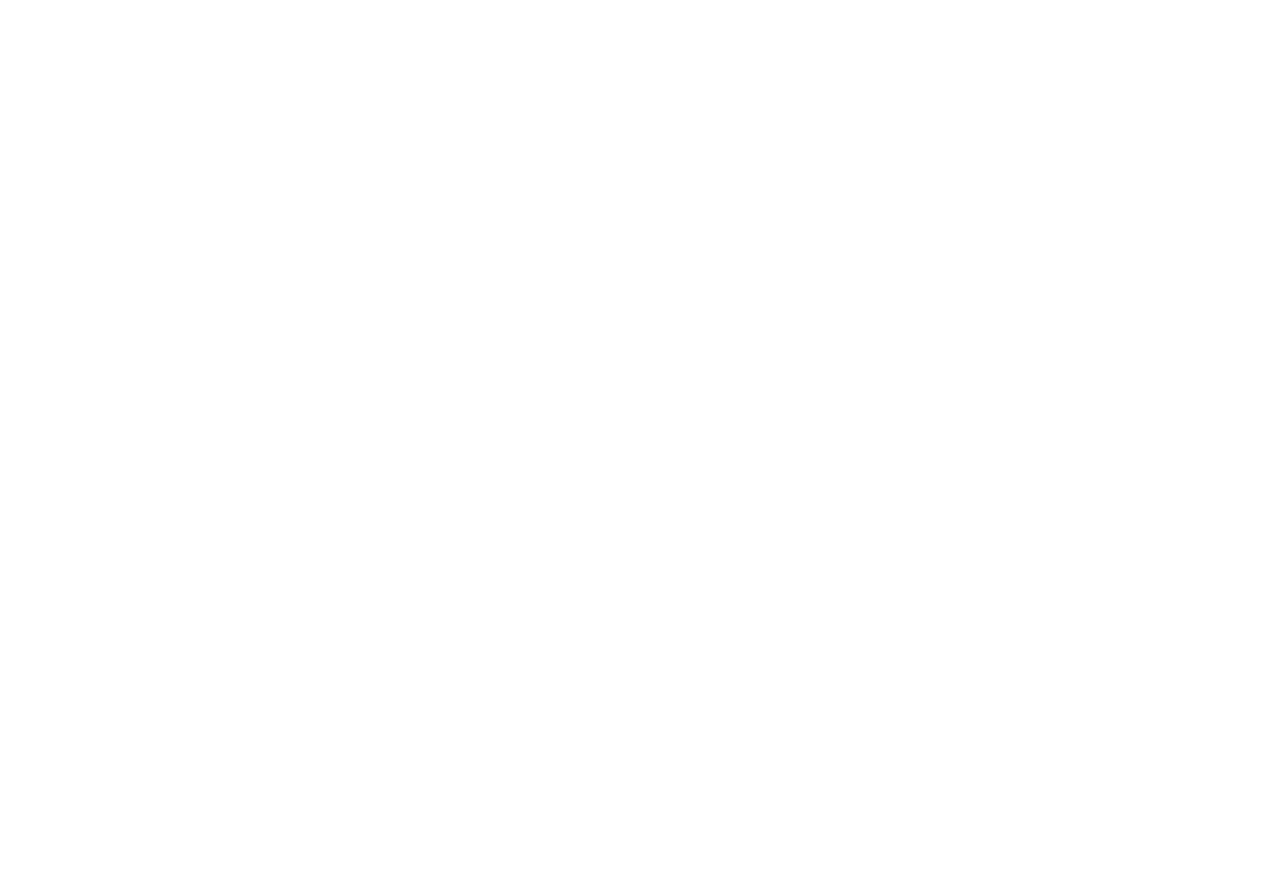
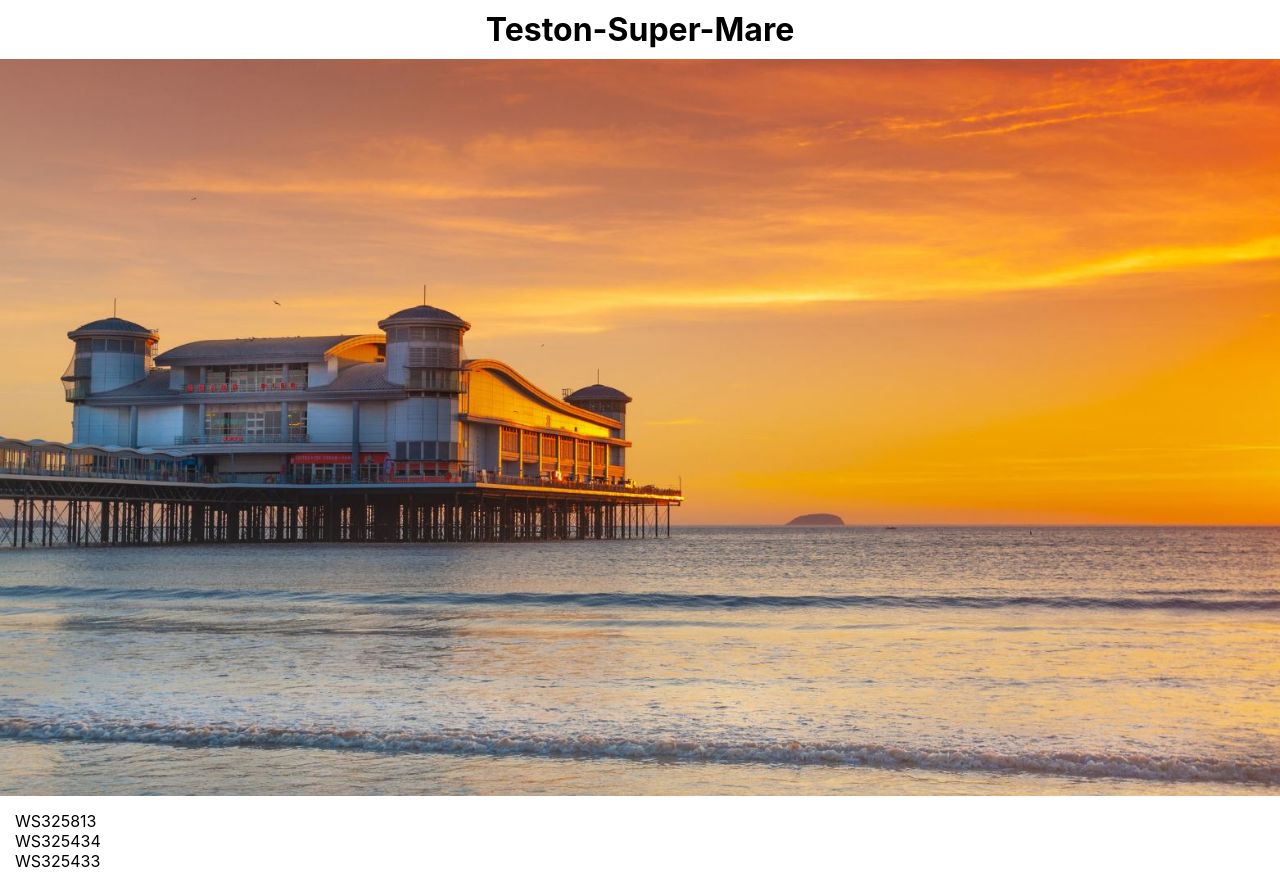
Before and after one commit to westoncollab/csd, a React (Create React App) app in the folder App/teston-super-mare/: page /login in a window 1280 px wide. Before the commit this address had no page. Before the commit the page ends 800 px from the top, so only its background shows below. Built offline with nearby package versions, Linux system fonts and the light colour scheme.

Commit message:
Draft not completed yet

```diff
--- a/App/teston-super-mare/public/index.html
+++ b/App/teston-super-mare/public/index.html
@@ -24,7 +24,7 @@
       work correctly both with client-side routing and a non-root public URL.
       Learn how to configure a non-root public URL by running `npm run build`.
     -->
-    <title>React App</title>
+    <title>Teston Super-Mare</title>
   </head>
   <body>
     <noscript>You need to enable JavaScript to run this app.</noscript>
--- a/App/teston-super-mare/src/App.js
+++ b/App/teston-super-mare/src/App.js
@@ -1,12 +1,14 @@
 import { BrowserRouter, Routes, Route } from 'react-router-dom';
 import Landing from './pages/Landing/Landing';
 import Layout from './pages/Layout/Layout';
+import Login from './pages/Login/Login';
 
 function App() {
   return (<BrowserRouter>
     <Routes>
       <Route path='/' element={<Layout />}>
         <Route index element={<Landing />} />
+        <Route path="login" element={<Login />} />
       </Route>
     </Routes>
   </BrowserRouter>);
--- /dev/null
+++ b/App/teston-super-mare/src/pages/Login/Login.css
@@ -0,0 +1,38 @@
+.login {
+    display: flex;
+    flex-direction: column;
+    justify-content: center;
+    height: 100%;
+}
+.login > * {
+    margin: 50px;
+}
+
+.body {
+    min-height: CALC(100vh - 163px);
+    background-image: url("../../assets/Background\ picture.jpg");
+    background-repeat: no-repeat;
+    background-attachment: fixed;
+    background-size: cover;
+    display: flex;
+    justify-content: center;
+    padding: 50px;
+}
+
+.login-buttons {
+    display: flex;
+    justify-content: space-between;
+    min-width: 275px;
+    margin-top: 0;
+    margin-bottom: 50px;
+    margin-left: auto;
+    margin-right: auto;
+}
+.login-buttons > button {
+    font-weight: bold;
+}
+
+.login-detail-box {
+    background-color: white;
+    padding: 40px;
+}
--- /dev/null
+++ b/App/teston-super-mare/src/pages/Login/Login.jsx
@@ -0,0 +1,14 @@
+import React from 'react';
+import './Login.css';
+import Button from '@mui/material/Button';
+import { Link } from 'react-router-dom';
+
+class Login extends React.Component {
+    render() {
+        return <div className="login">
+
+        </div>
+    }
+}
+
+export default Login
```
